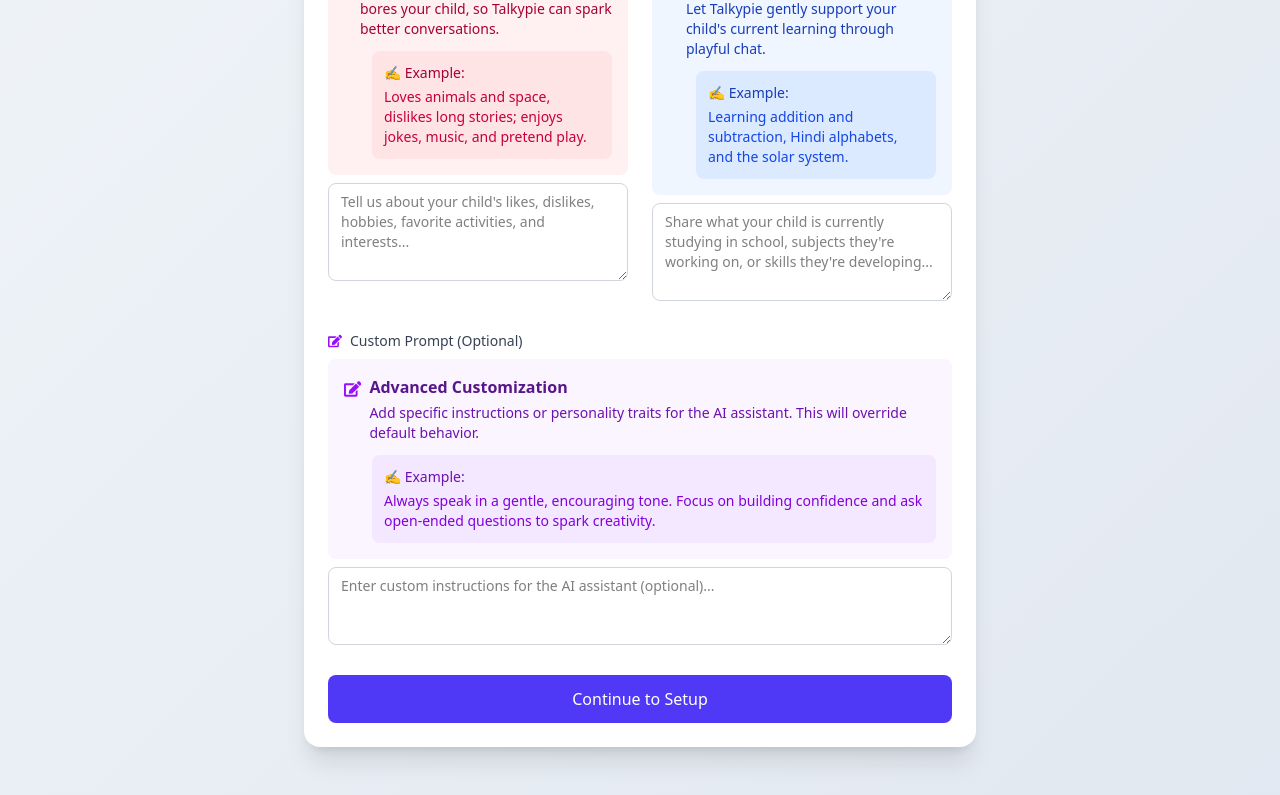
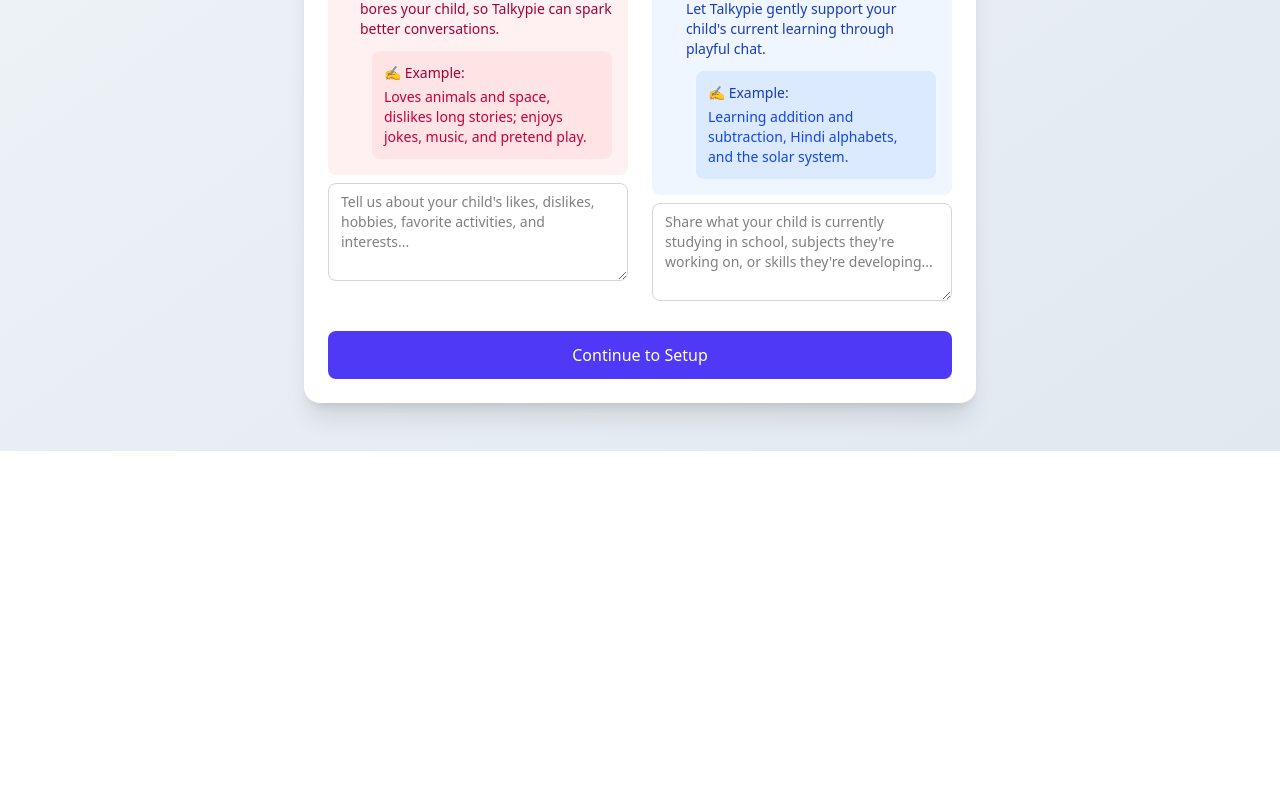
Before and after one commit to sumit-realtyai/Robotics_Voice_Assistant, a React (Vite) app: page /start in a window 1280 px wide. Shown: the part 465-1260 px from the top of the page. After the commit the page ends 916 px from the top, so only its background shows below. Built offline with nearby package versions, Linux system fonts and the light colour scheme.

Commit message:
Move Advanced Customization to Settings and Add New Fields

```diff
--- a/src/StartTalkypie.jsx
+++ b/src/StartTalkypie.jsx
@@ -10,8 +10,7 @@ export default function StartTalkypie() {
     age: "",
     gender: "male",
     interests: "",
-    currentLearning: "",
-    prompt: ""
+    currentLearning: ""
   });
 
   const handleFormSubmit = (e) => {
@@ -22,6 +21,7 @@ export default function StartTalkypie() {
     const vapiKey = localStorage.getItem('vapiKey');
     const vapiPublicKey = localStorage.getItem('vapiPublicKey');
     const toyName = localStorage.getItem('toyName') || 'Talkypie';
+    const prompt = localStorage.getItem('customPrompt') || '';
 
     // Check if required keys are available
     // if (!porcupineKey ) {
@@ -35,6 +35,7 @@ export default function StartTalkypie() {
       porcupineKey,
       vapiKey,
       vapiPublicKey,
+      prompt,
       toyName,
       isFormSubmitted: true
     }).toString();
@@ -176,42 +177,6 @@ export default function StartTalkypie() {
             </div>
           </div>
 
-          {/* Custom Prompt Field */}
-          <div className="space-y-2">
-            <label htmlFor="prompt" className="block text-sm font-medium text-gray-700">
-              <div className="flex items-center gap-2">
-                <FaEdit className="text-purple-600" />
-                <span>Custom Prompt (Optional)</span>
-              </div>
-            </label>
-            <div className="bg-purple-50 p-4 rounded-lg mb-2">
-              <div className="flex items-start gap-2 mb-3">
-                <FaEdit className="text-purple-600 text-xl mt-1" />
-                <div>
-                  <h4 className="font-semibold text-purple-900 mb-1">Advanced Customization</h4>
-                  <p className="text-sm text-purple-800">
-                    Add specific instructions or personality traits for the AI assistant. This will override default behavior.
-                  </p>
-                </div>
-              </div>
-              <div className="bg-purple-100 rounded-lg p-3 ml-7">
-                <p className="text-sm text-purple-800 font-medium mb-1">✍ Example:</p>
-                <p className="text-sm text-purple-700">
-                  Always speak in a gentle, encouraging tone. Focus on building confidence and ask open-ended questions to spark creativity.
-                </p>
-              </div>
-            </div>
-            <textarea
-              id="prompt"
-              name="prompt"
-              value={formData.prompt}
-              onChange={handleInputChange}
-              rows="3"
-              placeholder="Enter custom instructions for the AI assistant (optional)..."
-              className="w-full px-3 py-2 border border-gray-300 rounded-lg focus:ring-2 focus:ring-indigo-500 focus:border-indigo-500 text-sm"
-            />
-          </div>
-
           <button
             type="submit"
             className="w-full py-3 px-4 bg-indigo-600 text-white font-medium rounded-lg hover:bg-indigo-700 focus:ring-4 focus:ring-indigo-300 transition-all duration-300 cursor-pointer"
```
